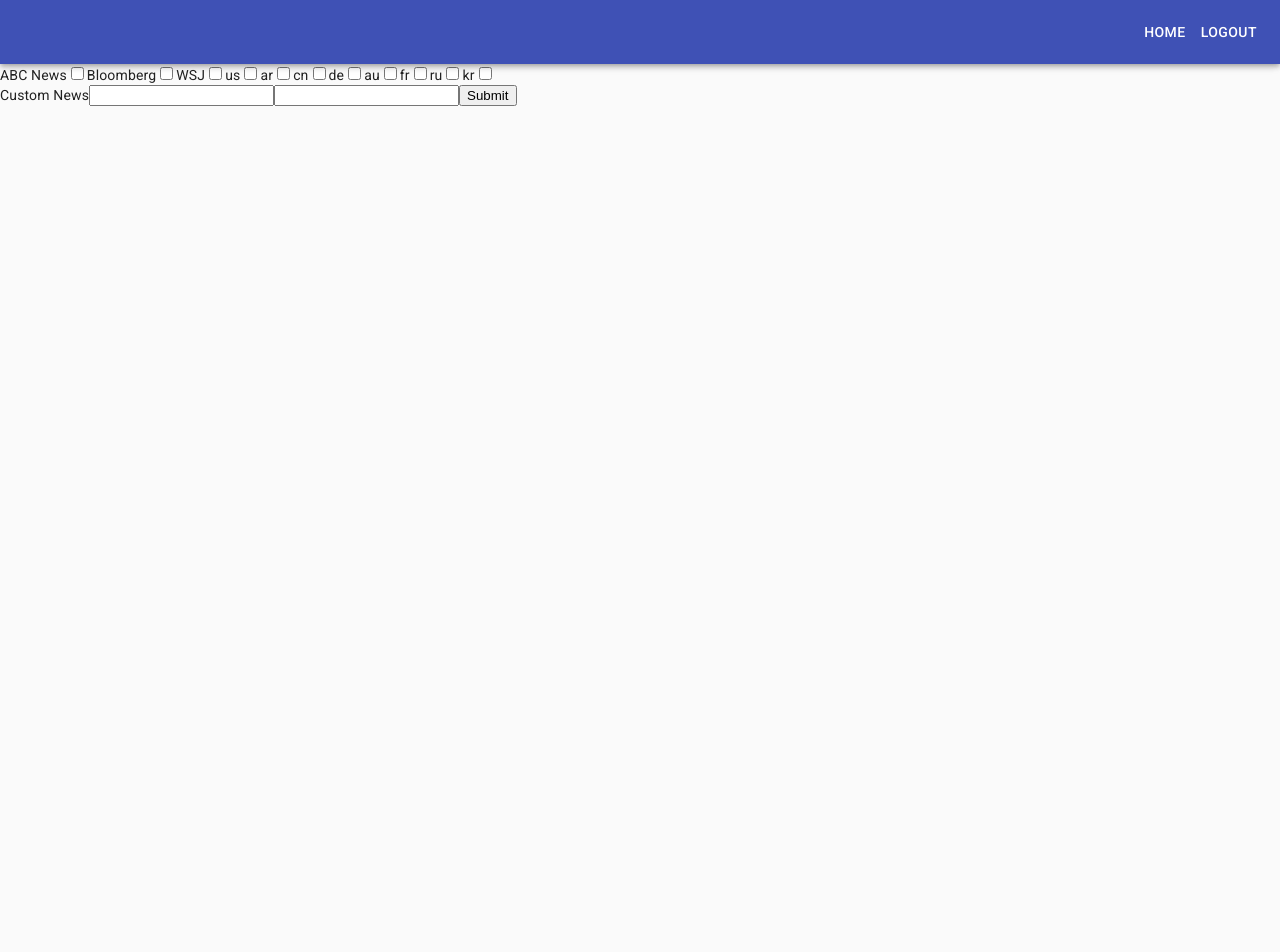
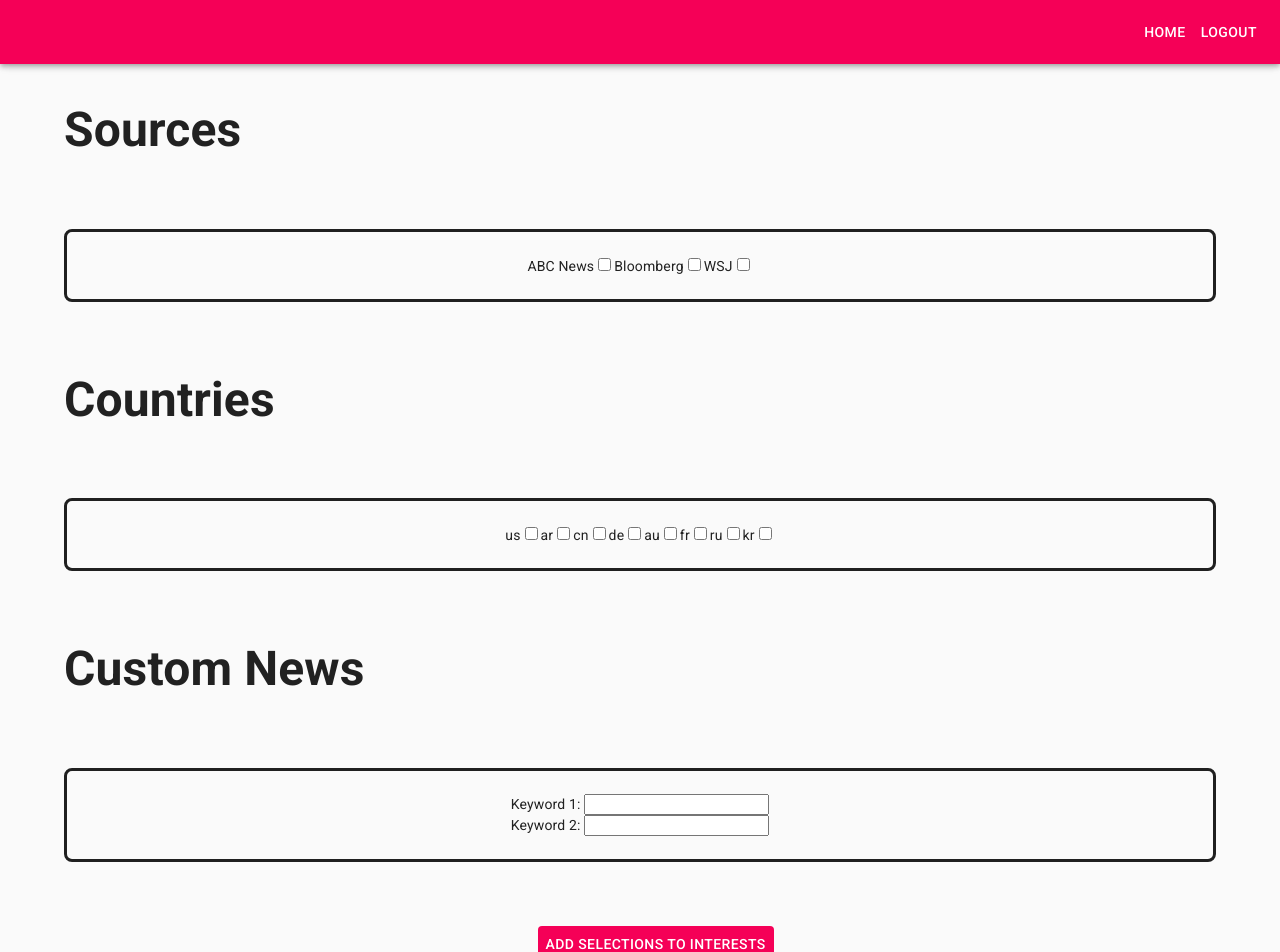
Before and after one commit to SatLibRe/yourNews-frontend, a React (Create React App) app: page /selectinterests in a window 1280 px wide. Shown: the top 952 px of the page. Before the commit the page ends 800 px from the top, so only its background shows below. Built offline with nearby package versions, Linux system fonts and the light colour scheme; no server answers.

Commit message:
added styling on login on select interests

```diff
--- a/src/App.css
+++ b/src/App.css
@@ -67,3 +67,38 @@
 .dev-border {
   border: solid
 }
+
+.login-header {
+  font-size: 50px;
+  margin-bottom: 0%;
+}
+
+.login-subheader {
+  margin-top: 0%;
+}
+
+.source-choose-div {
+  border: solid;
+  margin: 5%;
+  border-radius: 8px;
+}
+.signin-button {
+  background: #f50057;
+}
+
+#submit-button {
+  background: #f50057;
+  color: white;
+  margin-left: 42%;;
+}
+
+.inner-choose-div {
+  margin: 2%;
+  text-align: center;
+}
+
+
+.choose-headers {
+  margin-left: 5%;
+  font-size: 48px;
+}
--- a/src/App.js
+++ b/src/App.js
@@ -37,6 +37,30 @@ class App extends React.Component {
         },
         body: JSON.stringify({
           name: this.state.custom1,
+        })
+      }).then( response => response.json())
+      .then(response => {
+        fetch("http://localhost:3000/customqueryusers", {
+          method: 'POST',
+          headers: {
+            'Content-Type': 'application/json;charset=utf-8'
+          },
+          body: JSON.stringify({
+            user_id: localStorage.user_id,
+            custom_query_id: response.id
+          })
+        })
+      })
+    }
+
+    if(this.state.custom2.length >= 2){
+      fetch("http://localhost:3000/customqueries", {
+        method: 'POST',
+        headers: {
+          'Content-Type': 'application/json;charset=utf-8'
+        },
+        body: JSON.stringify({
+          name: this.state.custom2,
         })
       }).then( response => response.json())
       .then(response => {
--- a/src/components/Nav.js
+++ b/src/components/Nav.js
@@ -39,7 +39,7 @@ export default function HideAppBar(props) {
     <React.Fragment>
       <CssBaseline />
       <HideOnScroll {...props}>
-        <AppBar>
+        <AppBar color="secondary">
           <Toolbar>
             { props.history.location.pathname === "/home" ? <Button id="select-interests" color="inherit" onClick={() => props.history.push("/selectinterests")}> Add More Interests</Button> : <Button id="home-button" color="inherit" onClick={() => props.history.push("/home")}> Home </Button>}
             <Button color="inherit" onClick={() => props.history.push("/login")}> Logout</Button>
--- a/src/components/SignInSide.js
+++ b/src/components/SignInSide.js
@@ -70,6 +70,8 @@ export default function SignInSide(props) {
       <Grid item xs={false} sm={4} md={7} className={classes.image} />
       <Grid item xs={12} sm={8} md={5} component={Paper} elevation={6} square>
         <div className={classes.paper}>
+          <h1 className="login-header">Your News</h1>
+          <h6 className="login-subheader">curate your world</h6>
           <Avatar className={classes.avatar}>
             {/* <LockOutlinedIcon /> */}
           </Avatar>
@@ -108,7 +110,7 @@ export default function SignInSide(props) {
               type="submit"
               fullWidth
               variant="contained"
-              color="primary"
+              color="secondary"
               className={classes.submit}
             >
               Sign In
--- a/src/containers/CustomNewsContainer.js
+++ b/src/containers/CustomNewsContainer.js
@@ -18,7 +18,7 @@ class CustomNewsContainer extends React.Component {
                     return <button id={joiner.id} onClick={this.props.handleRemove}> X {this.identifyCustom(joiner)} </button>})}
                        {this.props.customQueryHeadlines.map(publisher => {
                             return <div id="" className="dev-border">
-                                    {publisher.map( article => <ArticleCard article={article} /> )}
+                                    {publisher.map( article => <ArticleCard article={article}/>)}
                                   </div>
                             })
                         }
--- a/src/routes/SelectInterests.js
+++ b/src/routes/SelectInterests.js
@@ -3,6 +3,7 @@ import clsx from 'clsx';
 import { makeStyles } from '@material-ui/core/styles';
 import Checkbox from '@material-ui/core/Checkbox';
 import Nav from "../components/Nav.js"
+import Button from '@material-ui/core/Button';
 
 
 class SelectInterests extends React.Component {
@@ -43,6 +44,10 @@ class SelectInterests extends React.Component {
         <React.Fragment>
             <Nav history={this.props.history}/>
             <form onSubmit={this.props.handleSelectInterests}>
+
+                <h1 className="choose-headers"> Sources </h1>
+                <div className="source-choose-div">
+                    <div className="inner-choose-div">
                         {this.state.sources.map(source =>
                             <label key={source.id}>
                                 {source.name}
@@ -52,6 +57,12 @@ class SelectInterests extends React.Component {
                                 onChange={this.props.handleSourcesInputChange}
                             />
                             </label> )}
+                    </div>
+                </div>
+
+                <h1 className="choose-headers"> Countries </h1>
+                <div className="source-choose-div">
+                    <div className="inner-choose-div">
                         {this.state.countries.map(country =>
                         <label key={country.id}>
                             {country}
@@ -61,13 +72,22 @@ class SelectInterests extends React.Component {
                             onChange={this.props.handleCountriesInputChange}
                         />
                         </label> )}
+                    </div>
+                </div>
+
+                <h1 className="choose-headers"> Custom News </h1>
+                <div className="source-choose-div">
+                    <div className="inner-choose-div">
+                        <label>
+                            Keyword 1: <input type="text" name="custom1" value={this.props.custom1} onChange={this.props.handleCustomFormChange} />
                             <br></br>
-                <label>
-                    Custom News
-                    <input type="text" name="custom1" value={this.props.custom1} onChange={this.props.handleCustomFormChange} />
-                    <input type="text" name="custom2" value={this.props.custom2} onChange={this.props.handleCustomFormChange} />
+                            Keyword 2: <input type="text" name="custom2" value={this.props.custom2} onChange={this.props.handleCustomFormChange} />
                         </label>
-                <input type="submit" value="Submit" />
+                    </div>
+                </div>
+                   <Button id="submit-button" type="submit" value="Submit"> Add Selections to Interests  </Button>
+
+
             </form>
         </React.Fragment>
         )
```
Lines whose indentation alone changed are shown as unchanged.
